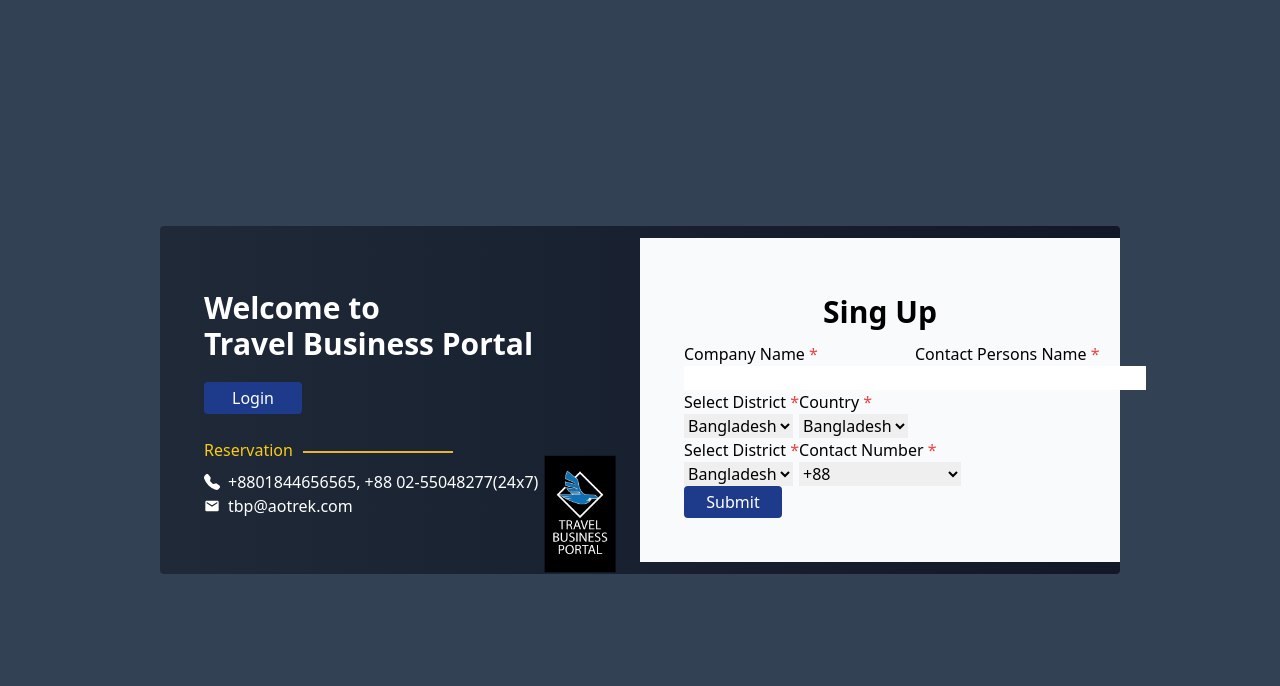
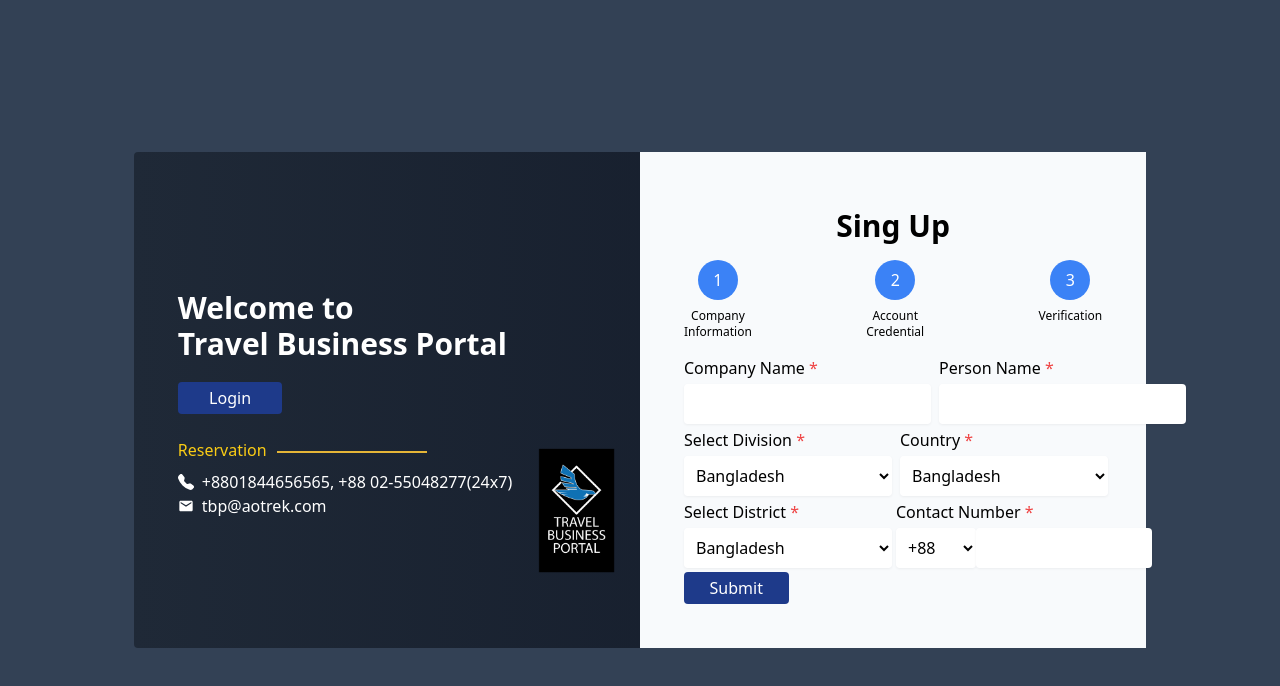
Before and after one commit to cseswapon/Air_Booking, a React (Create React App) app: page /register in a window 1280 px wide. Shown: the top 686 px of the page. Built offline with nearby package versions, Linux system fonts and the light colour scheme.

Commit message:
[ADD] - added and simple modifiy with sign up from

```diff
--- a/src/pages/Auth/Register/Register.jsx
+++ b/src/pages/Auth/Register/Register.jsx
@@ -3,9 +3,23 @@ import { BsFillTelephoneFill } from "react-icons/bs";
 import { MdEmail } from "react-icons/md";
 import tbpLogo from "../../../assets/icon/logo/tbp_logo.png";
 const Register = () => {
+  const stepper = [
+    {
+      number: 1,
+      details: "Company Information",
+    },
+    {
+      number: 2,
+      details: "Account Credential",
+    },
+    {
+      number: 3,
+      details: "Verification",
+    },
+  ];
   return (
     <div className="bg-slate-700 min-h-screen flex items-center justify-center">
-      <div className="flex items-center w-3/4 bg-gradient-to-r from-gray-800 to-gray-900 rounded">
+      <div className="flex items-center bg-gradient-to-r from-gray-800 to-gray-900 rounded">
         {/* login intro part */}
         <div className="w-1/2 p-11 flex flex-col relative text-white">
           <div className="my-3">
@@ -41,67 +55,117 @@ const Register = () => {
         {/* login part */}
         <div className="w-1/2 p-11 bg-slate-50">
           <h1 className="text-center font-bold text-3xl my-3">Sing Up</h1>
+          <div className="flex justify-between text-center my-4">
+            {stepper.map((step, i) => (
+              <div key={i}>
+                <button
+                  disabled
+                  className="bg-blue-500 p-2 rounded-full w-10 text-white"
+                >
+                  {step.number}
+                </button>
+                <p className="text-xs mt-2">
+                  {step.details.split(" ")[0]} <br />
+                  {step.details.split(" ")[1]}
+                </p>
+              </div>
+            ))}
+          </div>
           <form>
-            <div className="flex items-center">
-              <div>
+            <div className="flex items-center justify-between">
+              <div className="mr-1">
                 <label htmlFor="cname">
                   Company Name <span className="text-red-500">*</span>
                 </label>
                 <br />
-                <input type="text" name="cname" id="cname" required />
+                <input
+                  className="w-12/12 my-1 p-2 bg-white drop-shadow-sm focus:outline-none border-0 rounded"
+                  type="text"
+                  name="cname"
+                  id="cname"
+                  required
+                />
               </div>
-              <div>
+              <div className="ml-1">
                 <label htmlFor="pname">
-                  Contact Persons Name <span className="text-red-500">*</span>
+                  Person Name <span className="text-red-500">*</span>
                 </label>
                 <br />
-                <input type="text" name="pname" id="pname" required />
+                <input
+                  className="w-12/12 my-1 p-2 bg-white drop-shadow-sm focus:outline-none border-0 rounded"
+                  type="text"
+                  name="pname"
+                  id="pname"
+                  required
+                />
               </div>
             </div>
-            <div className="flex items-center">
-              <div>
-                <label htmlFor="district">
-                  Select District <span className="text-red-500">*</span>
+            <div className="flex items-center justify-between">
+              <div className="mr-1">
+                <label htmlFor="division">
+                  Select Division <span className="text-red-500">*</span>
                 </label>
                 <br />
-                <select name="district" id="district">
+                <select
+                  className="w-52 my-1 p-2 bg-white drop-shadow-sm focus:outline-none border-0 rounded"
+                  name="division"
+                  id="division"
+                >
                   <option value="bangladesh">Bangladesh</option>
                   <option value="india">Bangladesh</option>
                 </select>
               </div>
-              <div>
+              <div className="ml-1">
                 <label htmlFor="country">
                   Country <span className="text-red-500">*</span>
                 </label>
                 <br />
-                <select name="country" id="country">
+                <select
+                  className="w-52 my-1 p-2 bg-white drop-shadow-sm focus:outline-none border-0 rounded"
+                  name="country"
+                  id="country"
+                >
                   <option value="bangladesh">Bangladesh</option>
                   <option value="india">Bangladesh</option>
                 </select>
               </div>
             </div>
-            <div className="flex items-center">
-              <div>
+            <div className="flex items-center justify-between">
+              <div className="mr-1">
                 <label htmlFor="district">
                   Select District <span className="text-red-500">*</span>
                 </label>
                 <br />
-                <select name="district" id="district">
+                <select
+                  className="w-52 my-1 p-2 bg-white drop-shadow-sm focus:outline-none border-0 rounded"
+                  name="district"
+                  id="district"
+                >
                   <option value="bangladesh">Bangladesh</option>
                   <option value="india">Bangladesh</option>
                 </select>
               </div>
-              <div>
+              <div className="mr-1">
                 <label htmlFor="division">
                   Contact Number <span className="text-red-500">*</span>
                 </label>
                 <br />
-                <select name="division" id="division">
-                  <option disabled value="bangladesh">
-                    ---Select Number---
-                  </option>
-                  <option value="india">+88</option>
-                </select>
+                <div className="flex items-center">
+                  <select
+                    className="w-20 my-1 p-2 bg-white drop-shadow-sm focus:outline-none border-0 rounded"
+                    name="division"
+                    id="division"
+                  >
+                    <option disabled value="bangladesh">
+                      ---Select Number---
+                    </option>
+                    <option value="india">+88</option>
+                  </select>
+                  <input
+                    className="w-44 my-1 p-2 bg-white drop-shadow-sm focus:outline-none border-0 rounded"
+                    type="text"
+                  />
+                </div>
               </div>
             </div>
             <button
```
